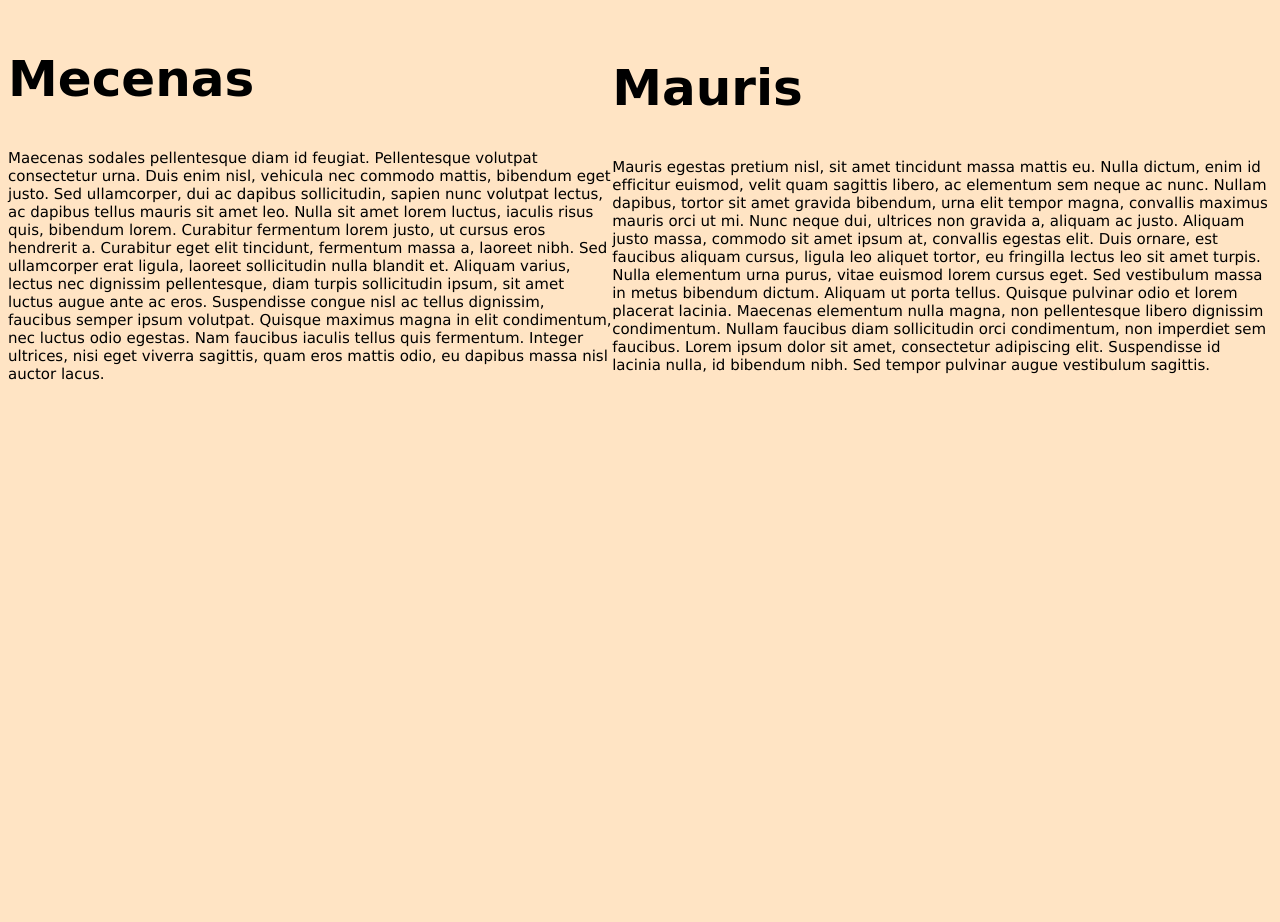
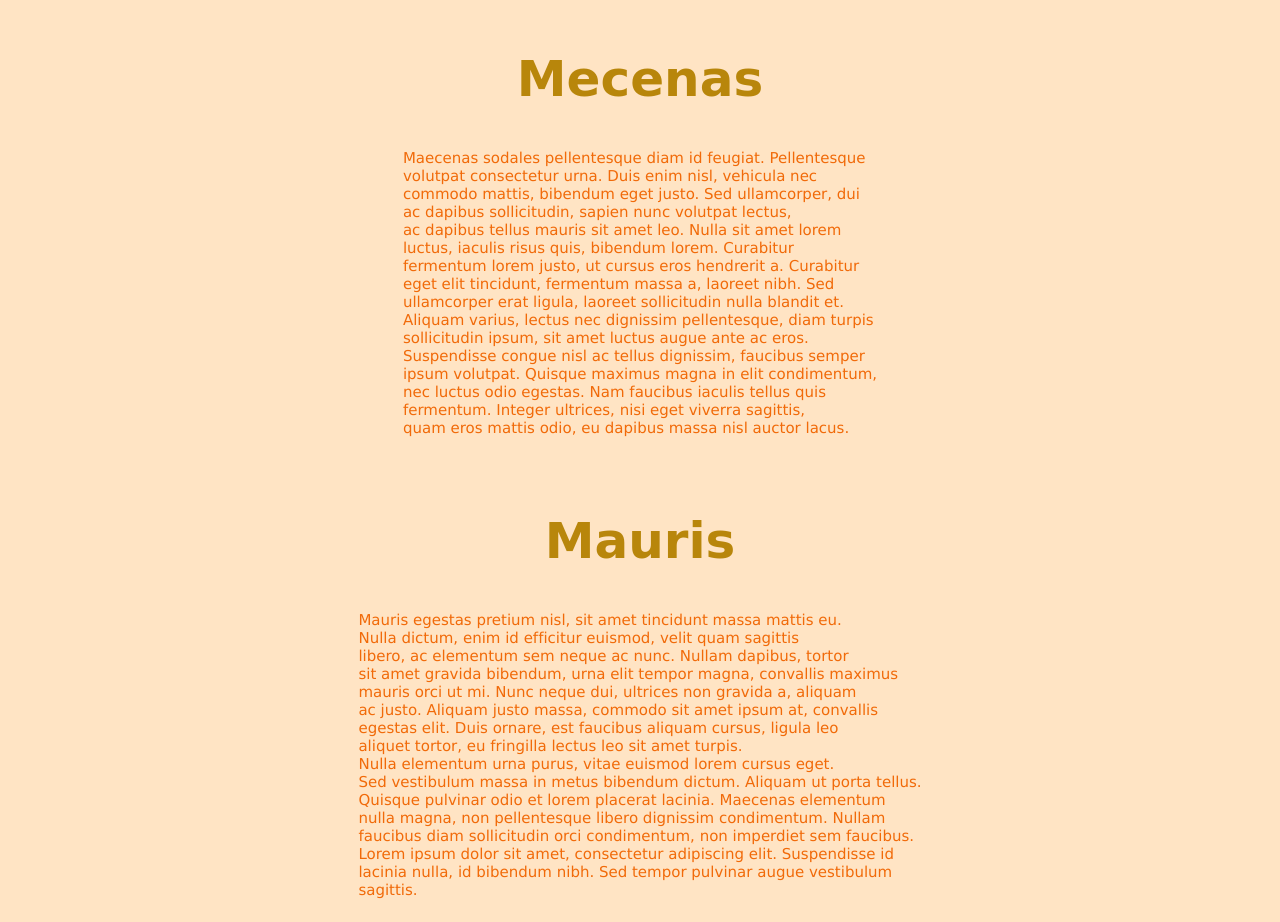
Before and after one commit to Karen110114/Periodico, a plain HTML site: page internacional.html in a window 1280 px wide. Before the commit the page ends 800 px from the top, so only its background shows below. Drawn offline with Linux system fonts and the light colour scheme.

Commit message:
Commit editado(css)

```diff
--- a/estilos.css
+++ b/estilos.css
@@ -1,16 +1,19 @@
 body{
     background-color: bisque;
     display: flex;
-    align-items: center;
+    flex-direction: column;
 }
 h1{
     font-family: cursive;
     font-size: 50px;
+    display: flex;
+    justify-content: center;
+    color: darkgoldenrod;
 }
 p{
     font-family: Verdana, Geneva, Tahoma, sans-serif;
     font-size: 15px;
+    display: flex;
+    justify-content: center;
+    color: rgb(241, 106, 9);
 }
-br{
-    width: 20px;
-}
--- a/internacional.html
+++ b/internacional.html
@@ -7,44 +7,47 @@
 </head>
 <body>
     <article>
-        <h1>Mecenas</h1>
-            <p>Maecenas sodales pellentesque diam id feugiat. Pellentesque
-                volutpat consectetur urna. Duis enim nisl, vehicula nec
-                commodo mattis, bibendum eget justo. Sed ullamcorper, dui
-                ac dapibus sollicitudin, sapien nunc volutpat lectus,
-                ac dapibus tellus mauris sit amet leo. Nulla sit amet lorem
-                luctus, iaculis risus quis, bibendum lorem. Curabitur
-                fermentum lorem justo, ut cursus eros hendrerit a. Curabitur
-                eget elit tincidunt, fermentum massa a, laoreet nibh. Sed
-                ullamcorper erat ligula, laoreet sollicitudin nulla blandit et.
-                Aliquam varius, lectus nec dignissim pellentesque, diam turpis
-                sollicitudin ipsum, sit amet luctus augue ante ac eros.
-                Suspendisse congue nisl ac tellus dignissim, faucibus semper
-                ipsum volutpat. Quisque maximus magna in elit condimentum,
-                nec luctus odio egestas. Nam faucibus iaculis tellus quis
-                fermentum. Integer ultrices, nisi eget viverra sagittis,
-                quam eros mattis odio, eu dapibus massa nisl auctor lacus.</p>
+        <div>
+            <h1>Mecenas</h1>
+                <p>Maecenas sodales pellentesque diam id feugiat. Pellentesque<br>
+                    volutpat consectetur urna. Duis enim nisl, vehicula nec<br>
+                    commodo mattis, bibendum eget justo. Sed ullamcorper, dui<br>
+                    ac dapibus sollicitudin, sapien nunc volutpat lectus,<br>
+                    ac dapibus tellus mauris sit amet leo. Nulla sit amet lorem<br>
+                    luctus, iaculis risus quis, bibendum lorem. Curabitur<br>
+                    fermentum lorem justo, ut cursus eros hendrerit a. Curabitur<br>
+                    eget elit tincidunt, fermentum massa a, laoreet nibh. Sed<br>
+                    ullamcorper erat ligula, laoreet sollicitudin nulla blandit et.<br>
+                    Aliquam varius, lectus nec dignissim pellentesque, diam turpis<br>
+                    sollicitudin ipsum, sit amet luctus augue ante ac eros.<br>
+                    Suspendisse congue nisl ac tellus dignissim, faucibus semper<br>
+                    ipsum volutpat. Quisque maximus magna in elit condimentum,<br>
+                    nec luctus odio egestas. Nam faucibus iaculis tellus quis<br>
+                    fermentum. Integer ultrices, nisi eget viverra sagittis,<br>
+                    quam eros mattis odio, eu dapibus massa nisl auctor lacus.</p>
+        </div>
     </article>
     <br>
     <article>
-        <h1>Mauris</h1>
-            <p>Mauris egestas pretium nisl, sit amet tincidunt massa mattis eu.
-                Nulla dictum, enim id efficitur euismod, velit quam sagittis
-                libero, ac elementum sem neque ac nunc. Nullam dapibus, tortor
-                sit amet gravida bibendum, urna elit tempor magna, convallis maximus
-                mauris orci ut mi. Nunc neque dui, ultrices non gravida a, aliquam
-                ac justo. Aliquam justo massa, commodo sit amet ipsum at, convallis
-                egestas elit. Duis ornare, est faucibus aliquam cursus, ligula leo
-                aliquet tortor, eu fringilla lectus leo sit amet turpis.
-                Nulla elementum urna purus, vitae euismod lorem cursus eget.
-                Sed vestibulum massa in metus bibendum dictum. Aliquam ut porta tellus.
-                Quisque pulvinar odio et lorem placerat lacinia. Maecenas elementum
-                nulla magna, non pellentesque libero dignissim condimentum. Nullam
-                faucibus diam sollicitudin orci condimentum, non imperdiet sem faucibus.
-                Lorem ipsum dolor sit amet, consectetur adipiscing elit. Suspendisse id
-                lacinia nulla, id bibendum nibh. Sed tempor pulvinar augue vestibulum
-                sagittis.</p>
-
+        <div>
+            <h1>Mauris</h1>
+                <p>Mauris egestas pretium nisl, sit amet tincidunt massa mattis eu.<br>
+                    Nulla dictum, enim id efficitur euismod, velit quam sagittis<br>
+                    libero, ac elementum sem neque ac nunc. Nullam dapibus, tortor<br>
+                    sit amet gravida bibendum, urna elit tempor magna, convallis maximus<br>
+                    mauris orci ut mi. Nunc neque dui, ultrices non gravida a, aliquam<br>
+                    ac justo. Aliquam justo massa, commodo sit amet ipsum at, convallis<br>
+                    egestas elit. Duis ornare, est faucibus aliquam cursus, ligula leo<br>
+                    aliquet tortor, eu fringilla lectus leo sit amet turpis.<br>
+                    Nulla elementum urna purus, vitae euismod lorem cursus eget.<br>
+                    Sed vestibulum massa in metus bibendum dictum. Aliquam ut porta tellus.<br>
+                    Quisque pulvinar odio et lorem placerat lacinia. Maecenas elementum<br>
+                    nulla magna, non pellentesque libero dignissim condimentum. Nullam<br>
+                    faucibus diam sollicitudin orci condimentum, non imperdiet sem faucibus.<br>
+                    Lorem ipsum dolor sit amet, consectetur adipiscing elit. Suspendisse id<br>
+                    lacinia nulla, id bibendum nibh. Sed tempor pulvinar augue vestibulum<br>
+                    sagittis.</p>
+        </div>
     </article>
 </body>
 </html>
```
Also changed, not shown: index.html (+14 -12 lines), sociedad.html (+26 -22 lines).
